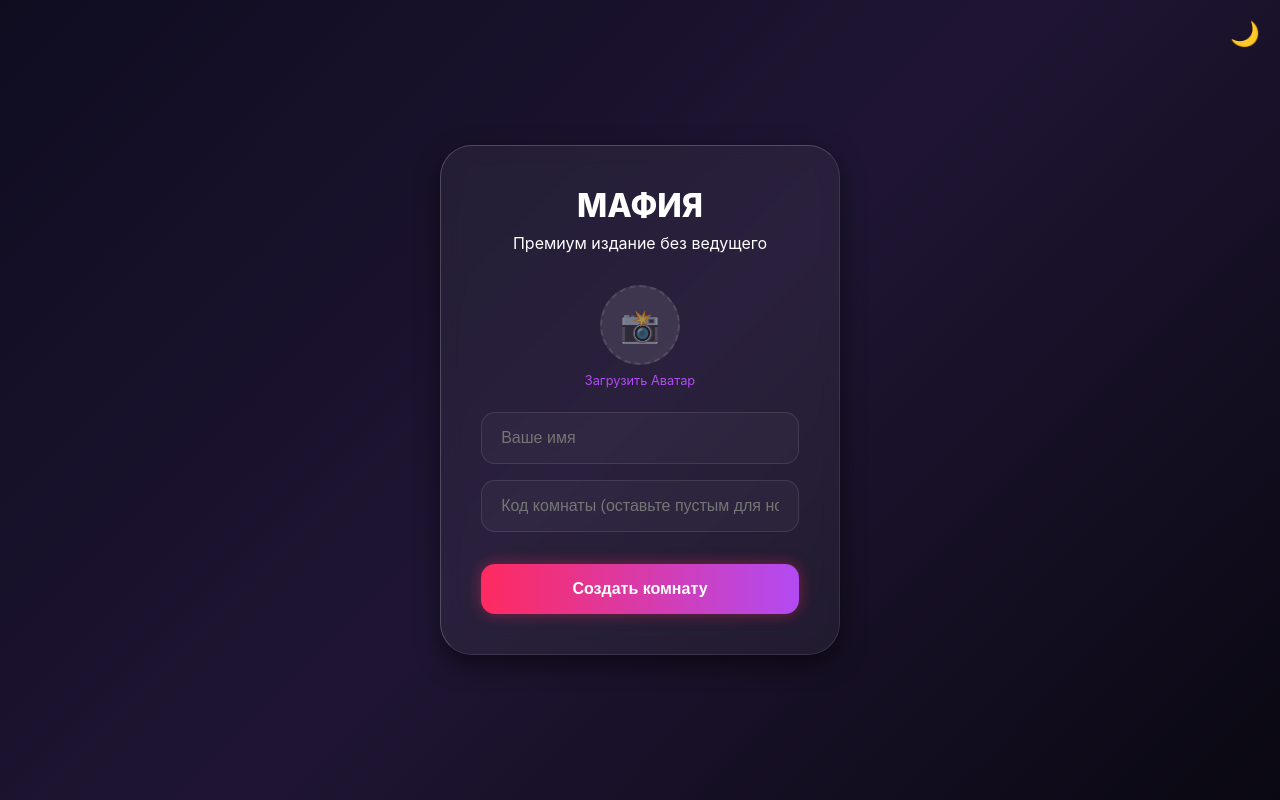
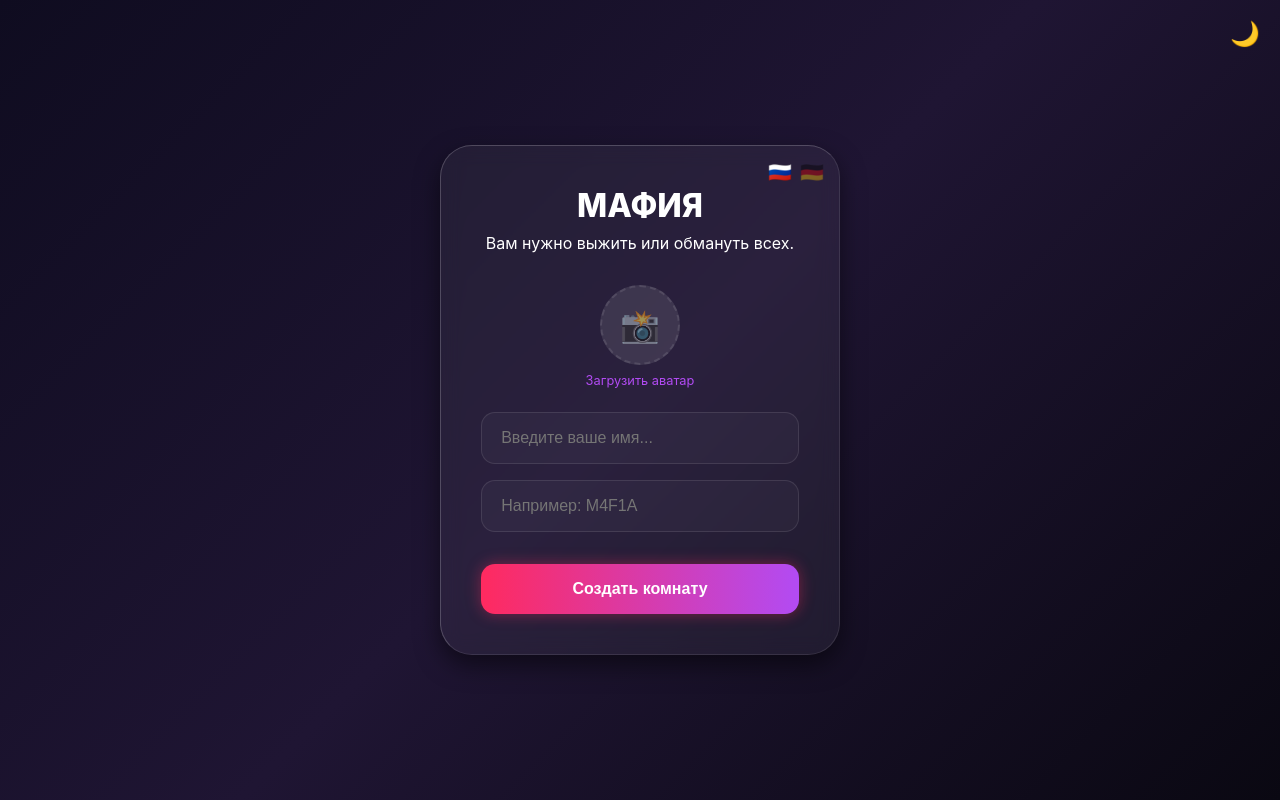
Before and after one commit to akbaralievernis/mafia, a React (Vite) app in the folder client/: page / in a window 1280 px wide. Built offline with nearby package versions, Linux system fonts and the light colour scheme; no server answers.

Commit message:
Add German language and i18n support

```diff
--- a/client/src/components/Home.jsx
+++ b/client/src/components/Home.jsx
@@ -2,6 +2,7 @@ import React, { useState, useEffect, useRef } from 'react';
 import { motion } from 'framer-motion';
 import { useNavigate } from 'react-router-dom';
 import { useSocket } from '../context/SocketContext';
+import { useTranslation } from '../utils/i18n';
 
 export default function Home() {
   const [name, setName] = useState(localStorage.getItem('playerName') || '');
@@ -10,6 +11,7 @@ export default function Home() {
   const [isEditingProfile, setIsEditingProfile] = useState(false);
   const fileInputRef = useRef(null);
 
+  const { t, lang, setLanguage } = useTranslation();
   const { socket, roomData, setRoomData } = useSocket();
   const navigate = useNavigate();
 
@@ -73,11 +75,17 @@ export default function Home() {
         animate={{ opacity: 1, y: 0 }}
         transition={{ duration: 0.6, ease: [0.22, 1, 0.36, 1] }}
         className="glass-panel"
-        style={{ width: '100%', maxWidth: '400px' }}
+        style={{ width: '100%', maxWidth: '400px', position: 'relative' }}
       >
+        {/* Language Selector */}
+        <div style={{ position: 'absolute', top: 15, right: 15, display: 'flex', gap: '8px' }}>
+          <button onClick={() => setLanguage('ru')} style={{ opacity: lang === 'ru' ? 1 : 0.4, border: 'none', background: 'none', fontSize: '1.2rem', cursor: 'pointer' }}>🇷🇺</button>
+          <button onClick={() => setLanguage('de')} style={{ opacity: lang === 'de' ? 1 : 0.4, border: 'none', background: 'none', fontSize: '1.2rem', cursor: 'pointer' }}>🇩🇪</button>
+        </div>
+
         <div style={{ textAlign: 'center', marginBottom: '2rem' }}>
           <h1 style={{ fontSize: '2rem', fontWeight: 800, marginBottom: '0.5rem' }}>МАФИЯ</h1>
-          <p className="text-secondary">Премиум издание без ведущего</p>
+          <p className="text-secondary">{t('home_subtitle')}</p>
         </div>
 
         {/* Profile Avatar Selection */}
@@ -101,20 +109,20 @@ export default function Home() {
             onChange={handleImageUpload}
           />
           <span style={{ fontSize: '0.8rem', color: 'var(--accent-purple)', marginTop: '0.5rem', cursor: 'pointer' }} onClick={() => fileInputRef.current?.click()}>
-            Загрузить Аватар
+            {t('avatar_upload')}
           </span>
         </div>
 
         <div style={{ display: 'flex', flexDirection: 'column', gap: '1rem' }}>
           <input
             className="input-glass"
-            placeholder="Ваше имя"
+            placeholder={t('enter_name')}
             value={name}
             onChange={(e) => setName(e.target.value)}
           />
           <input
             className="input-glass"
-            placeholder="Код комнаты (оставьте пустым для новой)"
+            placeholder={t('enter_code')}
             value={code}
             onChange={(e) => setCode(e.target.value.toUpperCase())}
             maxLength={6}
@@ -124,7 +132,7 @@ export default function Home() {
             style={{ marginTop: '1rem' }}
             onClick={handleJoin}
           >
-            {code ? 'Войти в игру' : 'Создать комнату'}
+            {code ? t('join_game') : t('create_room_btn')}
           </button>
         </div>
       </motion.div>
--- a/client/src/utils/VoiceTTS.js
+++ b/client/src/utils/VoiceTTS.js
@@ -9,22 +9,30 @@ export const VoiceTTS = {
     window.speechSynthesis.cancel();
 
     const utterance = new SpeechSynthesisUtterance(text);
-    utterance.lang = 'ru-RU'; // Russian text
-    utterance.rate = 1.0;     // Normal speed
-    utterance.pitch = 0.9;    // Slightly lower pitch for dramatic effect
+    const lang = localStorage.getItem('mafia_lang') || 'ru';
+    utterance.lang = lang === 'de' ? 'de-DE' : 'ru-RU';
+    utterance.rate = 1.0;
+    utterance.pitch = 0.9;
     utterance.volume = 1.0;
 
-    // Optional: try to find a premium/natural sounding voice
     const setVoice = () => {
       const voices = window.speechSynthesis.getVoices();
+
+      if (lang === 'de') {
+        const deVoices = voices.filter(v => v.lang.includes('de'));
+        if (deVoices.length > 0) {
+          const bestVoice = deVoices.find(v => v.name.includes('Google') || v.name.includes('Premium')) || deVoices[0];
+          utterance.voice = bestVoice;
+        }
+      } else {
         const ruVoices = voices.filter(v => v.lang.includes('ru'));
         if (ruVoices.length > 0) {
-        // Try to pick a male/premium voice if available
           const bestVoice = ruVoices.find(v => {
             const name = v.name.toLowerCase();
             return name.includes('yuri') || name.includes('pavel') || name.includes('dmitry') || name.includes('male') || name.includes('мужской');
           }) || ruVoices.find(v => v.name.includes('Google') || v.name.includes('Premium')) || ruVoices[0];
           utterance.voice = bestVoice;
+        }
       }
       window.speechSynthesis.speak(utterance);
     };
--- /dev/null
+++ b/client/src/utils/i18n.js
@@ -0,0 +1,185 @@
+import { useState, useEffect } from 'react';
+
+const translations = {
+  ru: {
+    // Home
+    home_title: 'Город засыпает.',
+    home_subtitle: 'Вам нужно выжить или обмануть всех.',
+    join_button: 'Присоединиться по коду',
+    create_button: 'Создать свою игру',
+    avatar_upload: 'Загрузить аватар',
+    enter_name: 'Введите ваше имя...',
+    enter_code: 'Например: M4F1A',
+    join_game: 'Присоединиться к игре',
+    create_room_btn: 'Создать комнату',
+    close: 'Закрыть',
+
+    // Lobby
+    lobby_title: 'Код комнаты:',
+    players: 'Игроки',
+    invite_friends: 'Приглашайте друзей по этому коду!',
+    waiting_host: 'Ожидание запуска игры хостом...',
+    start_game: 'Начать игру',
+    host_badge: 'Ведущий',
+
+    // Game Roles
+    role_mafia: 'Мафия',
+    role_doctor: 'Доктор',
+    role_detective: 'Комиссар',
+    role_citizen: 'Мирный ',
+    role_spectator: 'Зритель',
+    hidden: 'Скрыто',
+    your_role: 'Ваша роль',
+    dead: 'Убит',
+
+    // Game Phases
+    phase_night: 'Ночь',
+    phase_vote: 'Голосование',
+    phase_day: 'День',
+    round: 'Раунд',
+    time_left: '⏳ Осталось:',
+    sec: 'сек',
+
+    // Game Actions
+    action_required: 'Действие требуется',
+    action_night: 'Выберите вашу цель на эту ночь.',
+    action_vote: 'Выберите, кого изгнать на дневном голосовании.',
+    confirm_choice: 'Подтвердить выбор',
+    action_accepted: 'Действие принято. Ожидаем остальных...',
+
+    // System Messages
+    city_sleeps: 'Город засыпает...',
+    city_sleeps_desc: 'Подождите, пока активные роли сделают свой выбор. Сохраняйте тишину.',
+    revote: 'Переголосование!',
+    in_game: 'В игре',
+    exiled: 'Исключен',
+
+    // Spectator Screen
+    spectator_title_night: 'Ночь: Город засыпает',
+    spectator_title_vote: 'Дневное голосование',
+    spectator_title_day: 'День: Обсуждение',
+    spectator_main_screen: 'Главный Экран',
+    spectator_active_roles: 'Активные роли делают свой выбор...',
+    spectator_mafia_chooses: '— 🗡️ Мафия выбирает жертву',
+    spectator_doctor_chooses: '— 🛡️ Доктор спешит на помощь',
+    spectator_detective_chooses: '— 🔍 Комиссар ищет мафию',
+    spectator_discussion: 'Идет обсуждение. Выслушайте каждого!',
+
+    // TTS Fallbacks
+    tts_night_starts: 'Наступает ночь. Город засыпает.',
+    tts_mafia_wakes: 'Просыпается мафия.',
+    tts_mafia_attacks: 'Мафия выбирает жертву.',
+    tts_doctor_wakes: 'Просыпается доктор и делает выбор.',
+    tts_detective_wakes: 'Просыпается комиссар полици и ищет мафию.',
+    tts_day_starts: 'Наступил день. Город просыпается.',
+    tts_voting_time: 'Время голосования! Кого посадим в тюрьму?'
+  },
+  de: {
+    // Home
+    home_title: 'Die Stadt schläft ein.',
+    home_subtitle: 'Du musst überleben oder alle täuschen.',
+    join_button: 'Mit Code beitreten',
+    create_button: 'Neues Spiel erstellen',
+    avatar_upload: 'Avatar hochladen',
+    enter_name: 'Gib deinen Namen ein...',
+    enter_code: 'Zum Beispiel: M4F1A',
+    join_game: 'Spiel beitreten',
+    create_room_btn: 'Raum erstellen',
+    close: 'Schließen',
+
+    // Lobby
+    lobby_title: 'Raumcode:',
+    players: 'Spieler',
+    invite_friends: 'Lade deine Freunde mit diesem Code ein!',
+    waiting_host: 'Warten auf den Spielleiter...',
+    start_game: 'Spiel starten',
+    host_badge: 'Spielleiter',
+
+    // Game Roles
+    role_mafia: 'Mafia',
+    role_doctor: 'Arzt',
+    role_detective: 'Kommissar',
+    role_citizen: 'Bürger',
+    role_spectator: 'Zuschauer',
+    hidden: 'Versteckt',
+    your_role: 'Deine Rolle',
+    dead: 'Getötet',
+
+    // Game Phases
+    phase_night: 'Nacht',
+    phase_vote: 'Abstimmung',
+    phase_day: 'Tag',
+    round: 'Runde',
+    time_left: '⏳ Übrig:',
+    sec: 'sek',
+
+    // Game Actions
+    action_required: 'Aktion erforderlich',
+    action_night: 'Wähle dein Ziel für diese Nacht.',
+    action_vote: 'Wähle, wen du bei der Wahl ausschließen möchtest.',
+    confirm_choice: 'Auswahl bestätigen',
+    action_accepted: 'Aktion akzeptiert. Warten auf die anderen...',
+
+    // System Messages
+    city_sleeps: 'Die Stadt schläft ein...',
+    city_sleeps_desc: 'Warte, bis die aktiven Rollen ihre Wahl treffen. Bleib ruhig.',
+    revote: 'Neuabstimmung!',
+    in_game: 'Im Spiel',
+    exiled: 'Ausgeschlossen',
+
+    // Spectator Screen
+    spectator_title_night: 'Nacht: Die Stadt schläft',
+    spectator_title_vote: 'Tagesabstimmung',
+    spectator_title_day: 'Tag: Diskussion',
+    spectator_main_screen: 'Hauptbildschirm',
+    spectator_active_roles: 'Aktive Rollen treffen ihre Wahl...',
+    spectator_mafia_chooses: '— 🗡️ Mafia wählt ein Opfer',
+    spectator_doctor_chooses: '— 🛡️ Arzt eilt zur Hilfe',
+    spectator_detective_chooses: '— 🔍 Kommissar sucht die Mafia',
+    spectator_discussion: 'Die Diskussion läuft. Hör jedem zu!',
+
+    // TTS Fallbacks
+    tts_night_starts: 'Die Nacht beginnt. Die Stadt schläft ein.',
+    tts_mafia_wakes: 'Die Mafia erwacht.',
+    tts_mafia_attacks: 'Die Mafia wählt ein Opfer.',
+    tts_doctor_wakes: 'Der Arzt erwacht und trifft seine Wahl.',
+    tts_detective_wakes: 'Der Kommissar erwacht und sucht die Mafia.',
+    tts_day_starts: 'Der Tag ist gekommen. Die Stadt erwacht.',
+    tts_voting_time: 'Zeit zur Abstimmung! Wen schicken wir ins Gefängnis?'
+  }
+};
+
+let currentLang = localStorage.getItem('mafia_lang') || 'ru';
+const listeners = new Set();
+
+export const setLanguage = (lang) => {
+  if (translations[lang]) {
+    currentLang = lang;
+    localStorage.setItem('mafia_lang', lang);
+    listeners.forEach(listener => listener(lang));
+  }
+};
+
+export const getLanguage = () => currentLang;
+
+export const t = (key) => {
+  return translations[currentLang][key] || translations['ru'][key] || key;
+};
+
+export const useTranslation = () => {
+  const [lang, setLangState] = useState(currentLang);
+
+  useEffect(() => {
+    const handleLangChange = (newLang) => {
+      setLangState(newLang);
+    };
+    listeners.add(handleLangChange);
+    return () => {
+      listeners.delete(handleLangChange);
+    };
+  }, []);
+
+  return { t, lang, setLanguage };
+};
+
+export const i18nTranslations = translations;
```
Also changed, not shown: client/src/components/Game.jsx (+19 -17 lines), client/src/components/Lobby.jsx (+8 -6 lines), client/src/components/SpectatorScreen.jsx (+13 -11 lines), client/src/context/SocketContext.jsx (+21 -8 lines), client/src/utils/voiceAssistant.js (+9 -0 lines). Lines whose indentation alone changed are shown as unchanged.
